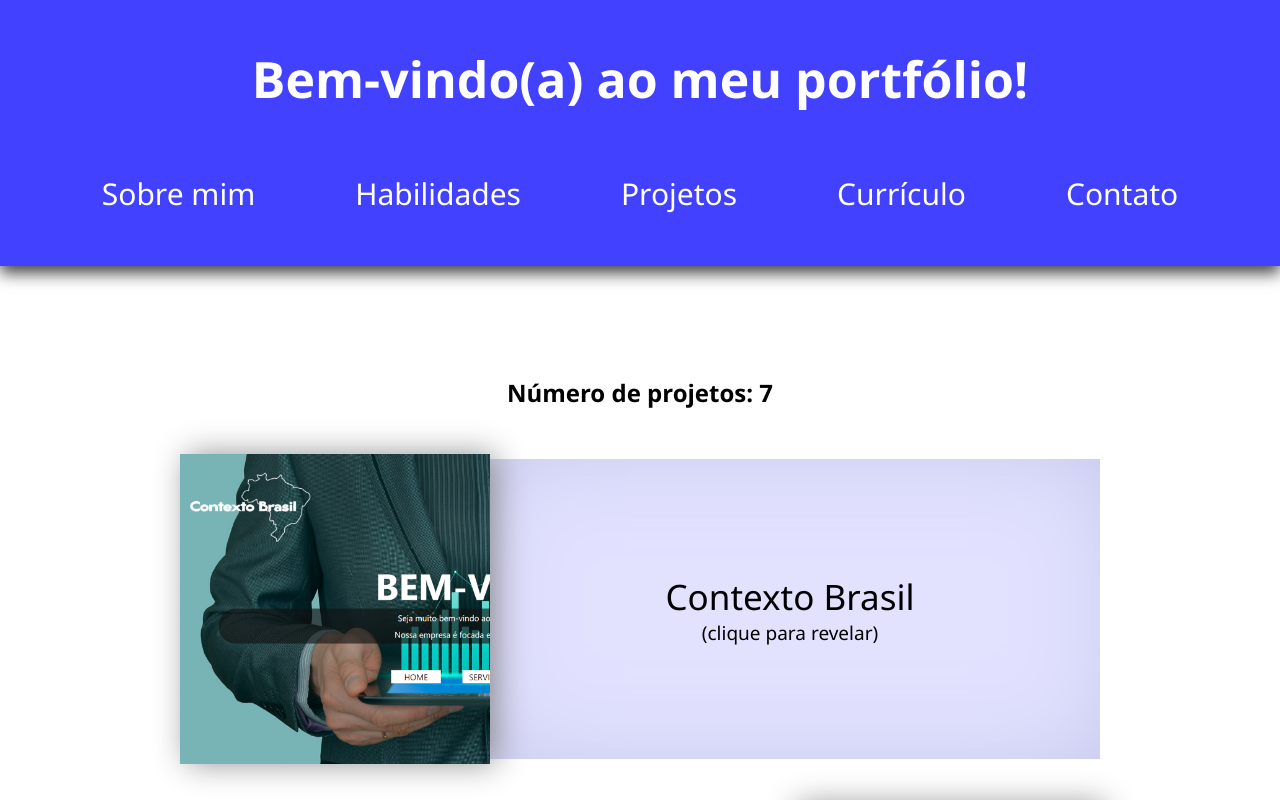
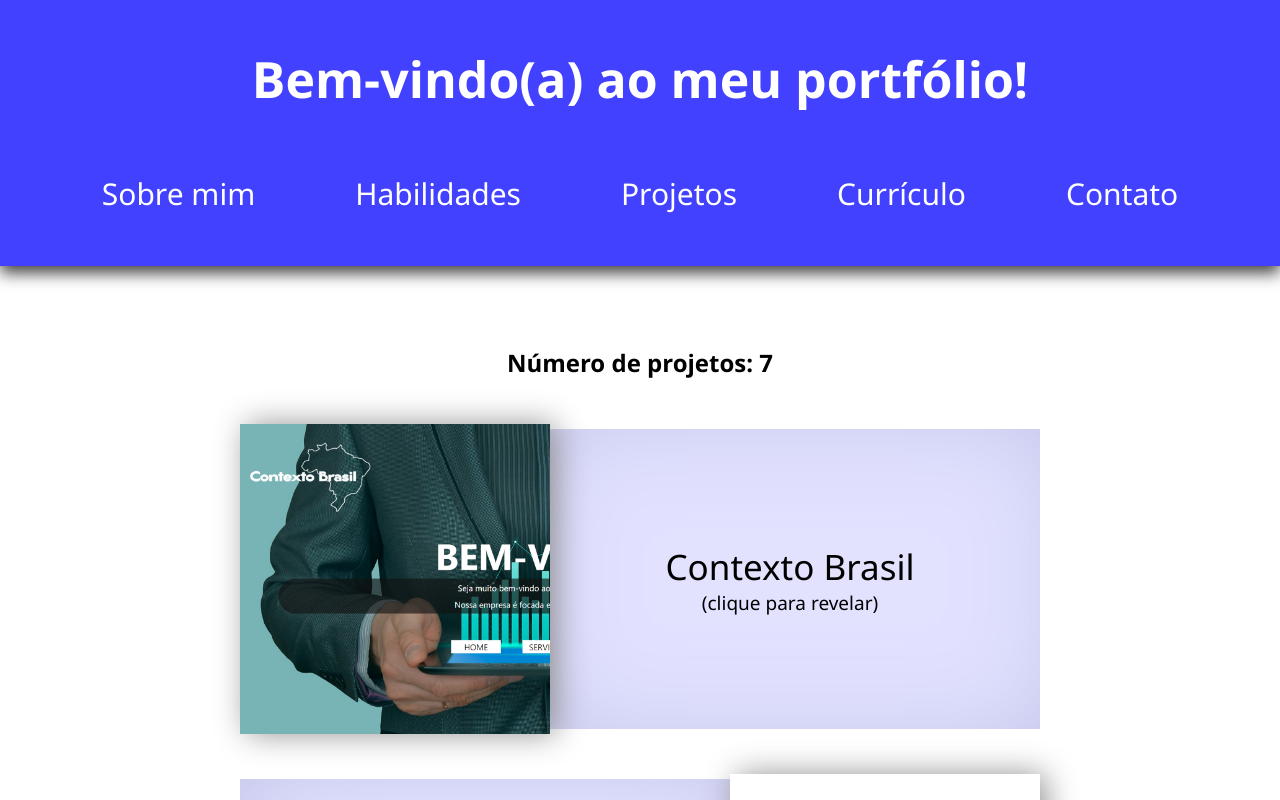
Before and after one commit to JoaoMig186/repository-jm-with-vite, a React (Vite) app in the folder repository-jm-with-vite/: page /projetos in a window 1280 px wide. Shown: the top 800 px of the page. Built offline with nearby package versions, Linux system fonts and the light colour scheme.

Commit message:
Reorganizando react router dom

```diff
--- a/repository-jm-with-vite/src/_common-css/animations.css
+++ b/repository-jm-with-vite/src/_common-css/animations.css
@@ -29,3 +29,11 @@
         transform: scaleX(1);
     }
 }
+
+@keyframes piscarPali {
+  from{
+      opacity: 1;
+  } to {
+      opacity: 0;
+  }
+}
--- a/repository-jm-with-vite/src/routes/App/App.css
+++ b/repository-jm-with-vite/src/components/TextTypingAvatar/TextTypingAvatar.css
@@ -1,4 +1,7 @@
+@import '../../_common-css/animations.css';
+
 .main--frase{
+    margin-top: 50px;
     font-size: 48px;
     color: #000;
     transition: .4s all;
@@ -13,11 +16,3 @@
     animation-duration: 0.8s;
     animation-iteration-count: infinite;
 }
-
-@keyframes piscarPali {
-    from{
-        opacity: 1;
-    } to {
-        opacity: 0;
-    }
-}
--- /dev/null
+++ b/repository-jm-with-vite/src/components/TextTypingAvatar/TextTypingAvatar.jsx
@@ -0,0 +1,35 @@
+import React, { useState, useEffect } from 'react';
+import './TextTypingAvatar.css';
+import Avatar from '../Avatar/Avatar.jsx'
+
+function TextTypingAvatar() {
+  const [displayText, setDisplayText] = useState('');
+  const text = "   Passe o mouse sobre o avatar abaixo :)";
+
+  useEffect(() => {
+    let index = 1;
+    const intervalId = setInterval(() => {
+      if (index < text.length) {
+        setDisplayText(prevText => {
+          const nextChar = text[index -1];
+          return prevText + nextChar;
+        });
+        index++;
+      } else {
+        clearInterval(intervalId);
+      }
+    }, 55);
+
+    return () => clearInterval(intervalId);
+  }, [text]);
+
+  return (
+    <>
+      <div className='main--frase'>{displayText}</div>
+      <Avatar/>
+    </>
+
+  );
+}
+
+export default TextTypingAvatar;
--- a/repository-jm-with-vite/src/index.css
+++ b/repository-jm-with-vite/src/index.css
@@ -15,8 +15,7 @@
 }
 
 .default-pages{
-  padding: 30px 180px;
-  margin: 80px 0;
+  padding: 40px 120px;
   width: 100%;
   display: flex;
   flex-direction: column;
--- a/repository-jm-with-vite/src/main.jsx
+++ b/repository-jm-with-vite/src/main.jsx
@@ -6,47 +6,21 @@ import {
   createBrowserRouter,
   RouterProvider,
 } from "react-router-dom";
-import Header from './components/Header/Header.jsx';
 import SobreMim from './routes/SobreMim/index.jsx';
 import Habilidades from './routes/Habilidades/index.jsx';
 import Projetos from './routes/Projetos/index.jsx';
+import TextTypingAvatar from './components/TextTypingAvatar/TextTypingAvatar.jsx';
 
 const router = createBrowserRouter([
   {
-    path: '/',
-    element: (
-      <>
-        <Header />
-        <App />
-      </>
-    ),
-  },
-  {
-    path: '/sobre-mim',
-    element: (
-      <>
-        <Header />
-        <SobreMim />
-      </>
-    ),
-  },
-  {
-    path: '/habilidades',
-    element: (
-      <>
-        <Header />
-        <Habilidades />
-      </>
-    ),
-  },
-  {
-    path: '/projetos',
-    element: (
-      <>
-        <Header />
-        <Projetos />
-      </>
-    ),
+    path: "/",
+    element: <App />,
+    children: [
+      { path: "/", element: <TextTypingAvatar/>},
+      { path: "sobre-mim", element: <SobreMim /> },
+      { path: "habilidades", element: <Habilidades /> },
+      { path: "projetos", element: <Projetos /> },
+    ],
   },
 ]);
 
--- a/repository-jm-with-vite/src/routes/App/index.jsx
+++ b/repository-jm-with-vite/src/routes/App/index.jsx
@@ -1,33 +1,15 @@
-import React, { useState, useEffect } from 'react';
-import './App.css';
-import Avatar from '../../components/Avatar/Avatar.jsx'
+import React from 'react';
+import { Outlet } from "react-router-dom";
+import Header from '../../components/Header/Header.jsx';
 
 function App() {
-  const [displayText, setDisplayText] = useState('');
-  const text = "   Passe o mouse sobre o avatar abaixo :)";
-
-  useEffect(() => {
-    let index = 1;
-    const intervalId = setInterval(() => {
-      if (index < text.length) {
-        setDisplayText(prevText => {
-          const nextChar = text[index -1];
-          return prevText + nextChar;
-        });
-        index++;
-      } else {
-        clearInterval(intervalId);
-      }
-    }, 55);
-
-    return () => clearInterval(intervalId);
-  }, [text]);
-
   return (
+    <>
+    <Header />
     <div className='default-pages'>
-      <div className='main--frase'>{displayText}</div>
-      <Avatar/>
+      <Outlet />
     </div>
+    </>
   );
 }
 
```
